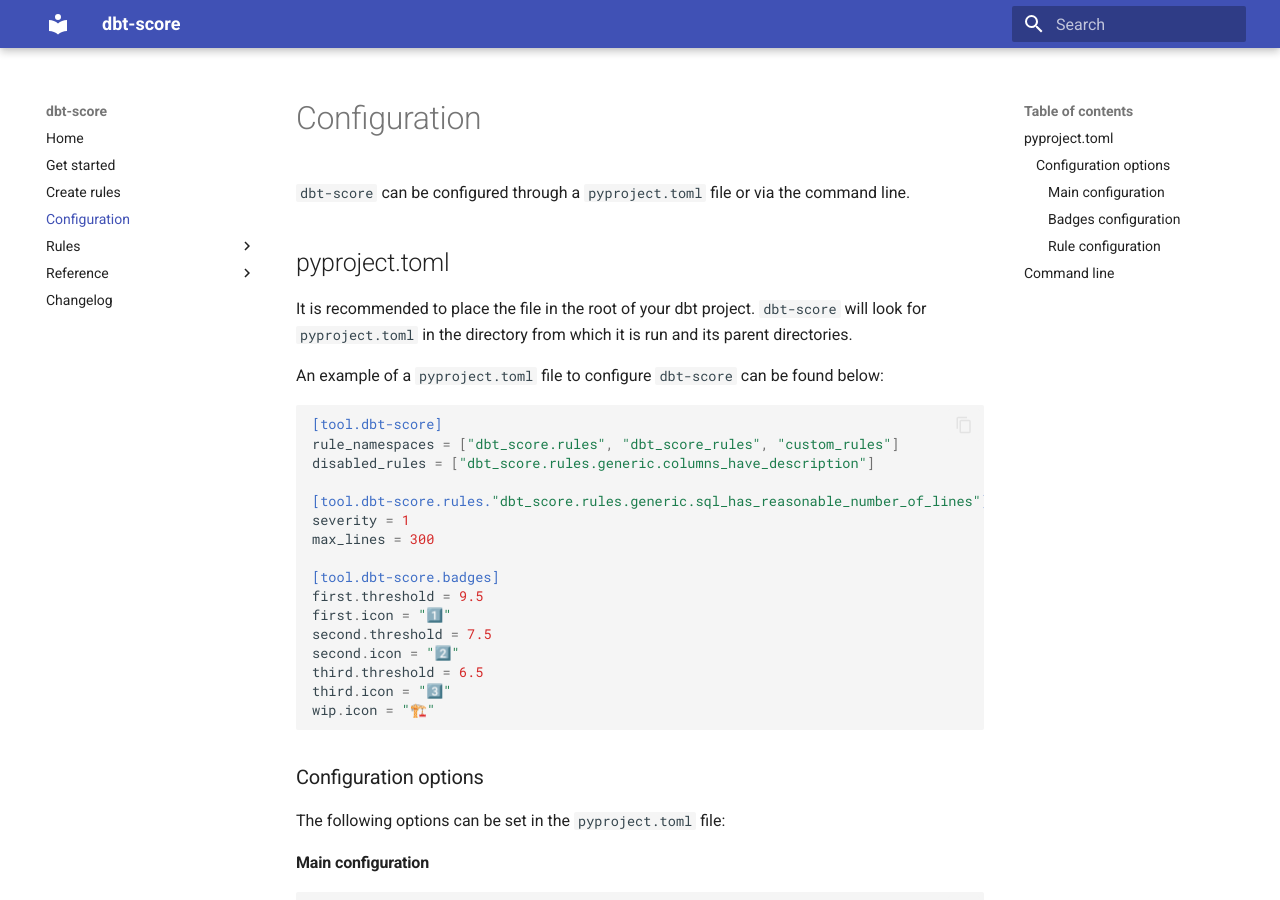
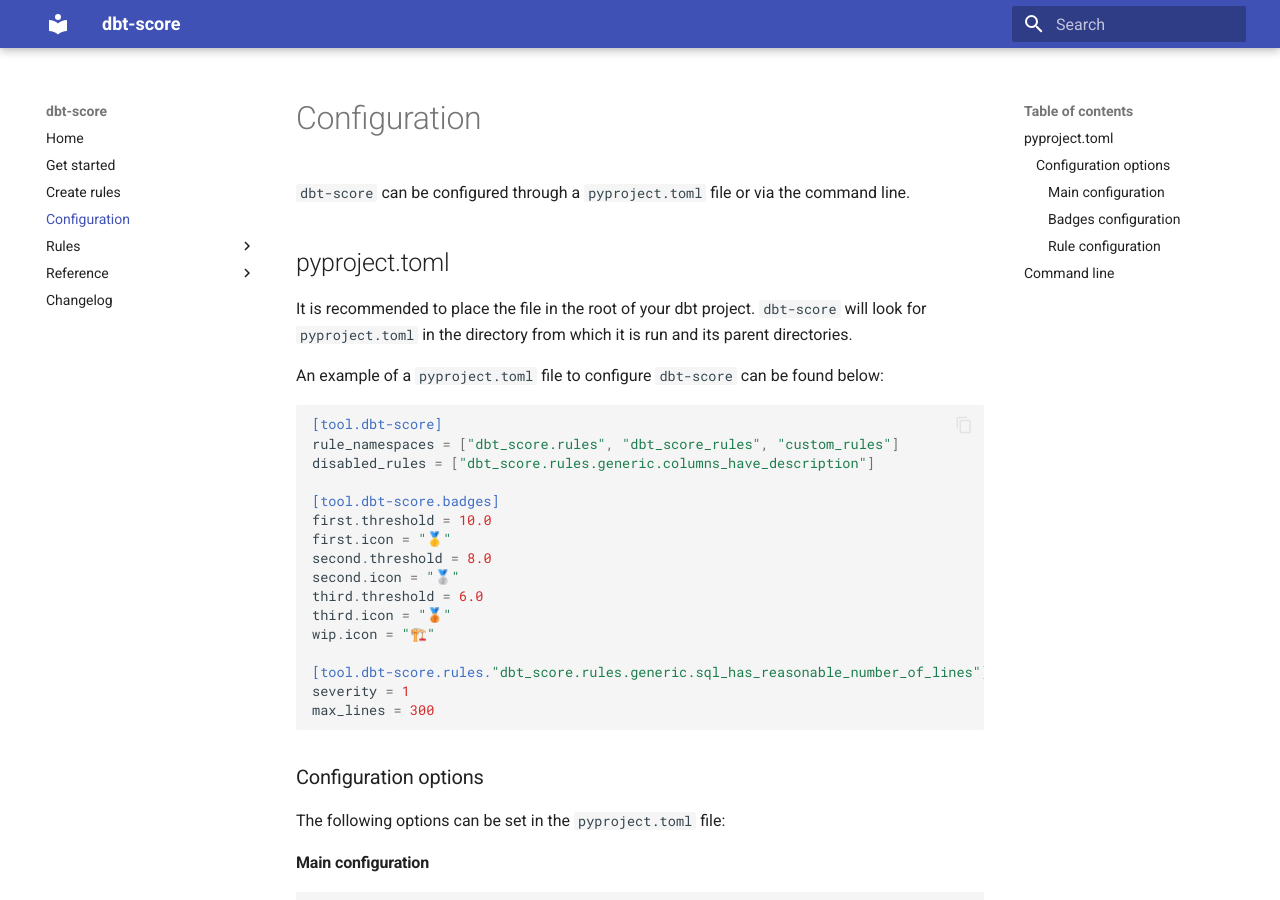
Before and after one commit to PicnicSupermarket/dbt-score, an MkDocs documentation site: the page built from docs/configuration.md, in a window 1280 px wide and 900 px high. Built offline with MkDocs 1.6.1 and Material for MkDocs 9.7.7, drawn with Linux system fonts in a browser that asks for light colours.

Commit message:
Set medal config example to defaults

````diff
--- a/docs/configuration.md
+++ b/docs/configuration.md
@@ -17,18 +17,18 @@
 rule_namespaces = ["dbt_score.rules", "dbt_score_rules", "custom_rules"]
 disabled_rules = ["dbt_score.rules.generic.columns_have_description"]
 
+[tool.dbt-score.badges]
+first.threshold = 10.0
+first.icon = "🥇"
+second.threshold = 8.0
+second.icon = "🥈"
+third.threshold = 6.0
+third.icon = "🥉"
+wip.icon = "🏗️"
+
 [tool.dbt-score.rules."dbt_score.rules.generic.sql_has_reasonable_number_of_lines"]
 severity = 1
 max_lines = 300
-
-[tool.dbt-score.badges]
-first.threshold = 9.5
-first.icon = "1️⃣"
-second.threshold = 7.5
-second.icon = "2️⃣"
-third.threshold = 6.5
-third.icon = "3️⃣"
-wip.icon = "🏗️"
 ```
 
 ### Configuration options
````
